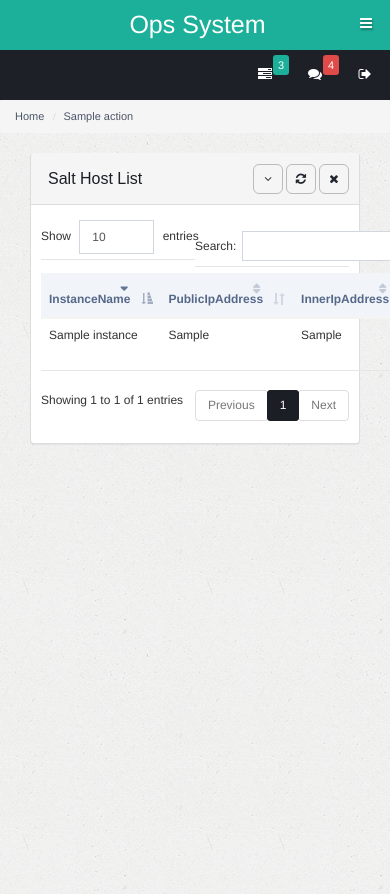
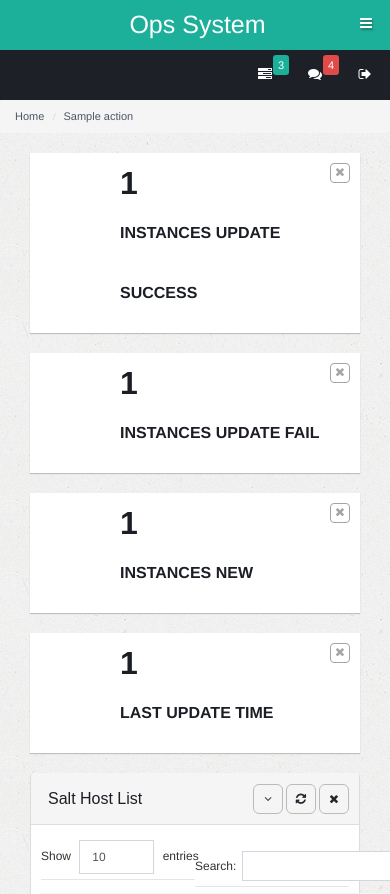
Before and after one commit to opnms/opnms, a Django app: template assets/templates/instances/instance_list.html in a window 390 px wide. Shown: the top 894 px of the page. Run offline with Django 3.2, Linux system fonts and the light colour scheme; the template is opened without the code that fills it: most values are stand-ins (such as "Sample title", 1, 10 or a date in 2020); some libraries are stand-ins or nearby versions.

Commit message:
instance 更新

```diff
--- a/assets/templates/instances/instance_list.html
+++ b/assets/templates/instances/instance_list.html
@@ -5,6 +5,68 @@
     <li><a href="{% url 'index' %}">Home</a></li>
     <li><a href="{% url 'assets:instance-list' %}">{{ action }}</a></li>
 </ul>
+
+<div class="page-content-wrap">
+
+    <!-- START WIDGETS -->
+    <div class="col-md-12">
+        <div class="col-md-3">
+            <!-- START WIDGET SLIDER -->
+             <div class="widget widget-default widget-item-icon" onclick="location.href='#';">
+                <div class="widget-data">
+                    <div class="widget-int num-count">{{ instances.count }}</div>
+                    <div class="widget-title">{% trans 'Instances update success' %}</div>
+                </div>
+                <div class="widget-controls">
+                    <a href="#" class="widget-control-right widget-remove" data-toggle="tooltip" data-placement="top" title="Remove Widget"><span class="fa fa-times"></span></a>
+                </div>
+            </div>
+            <!-- END WIDGET SLIDER -->
+        </div>
+         <div class="col-md-3">
+            <!-- START WIDGET SLIDER -->
+             <div class="widget widget-default widget-item-icon" onclick="location.href='#';">
+                <div class="widget-data">
+                    <div class="widget-int num-count">{{ instances.count }}</div>
+                    <div class="widget-title">{% trans 'Instances update fail' %}</div>
+                </div>
+                <div class="widget-controls">
+                    <a href="#" class="widget-control-right widget-remove" data-toggle="tooltip" data-placement="top" title="Remove Widget"><span class="fa fa-times"></span></a>
+                </div>
+            </div>
+            <!-- END WIDGET SLIDER -->
+        </div>
+
+         <div class="col-md-3">
+            <!-- START WIDGET SLIDER -->
+             <div class="widget widget-default widget-item-icon" onclick="location.href='#';">
+                <div class="widget-data">
+                    <div class="widget-int num-count">{{ instances.count }}</div>
+                    <div class="widget-title">{% trans 'Instances new' %}</div>
+                </div>
+                <div class="widget-controls">
+                    <a href="#" class="widget-control-right widget-remove" data-toggle="tooltip" data-placement="top" title="Remove Widget"><span class="fa fa-times"></span></a>
+                </div>
+            </div>
+            <!-- END WIDGET SLIDER -->
+        </div>
+
+         <div class="col-md-3">
+            <!-- START WIDGET SLIDER -->
+             <div class="widget widget-default widget-item-icon" onclick="location.href='#';">
+                <div class="widget-data">
+                    <div class="widget-int num-count">{{ instances.count }}</div>
+                    <div class="widget-title">{% trans 'Last update time' %}</div>
+                </div>
+                <div class="widget-controls">
+                    <a href="#" class="widget-control-right widget-remove" data-toggle="tooltip" data-placement="top" title="Remove Widget"><span class="fa fa-times"></span></a>
+                </div>
+            </div>
+            <!-- END WIDGET SLIDER -->
+        </div>
+    </div>
+    <!-- END WIDGETS -->
+</div>
 
  <div class="page-content-wrap pull-right">
      <div class="col-md-12">
```
Also changed, not shown: locale/zh_CN/LC_MESSAGES/django.po.
